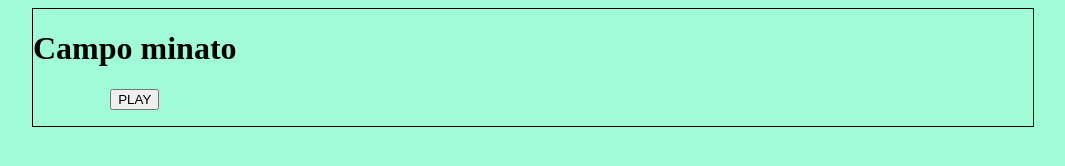
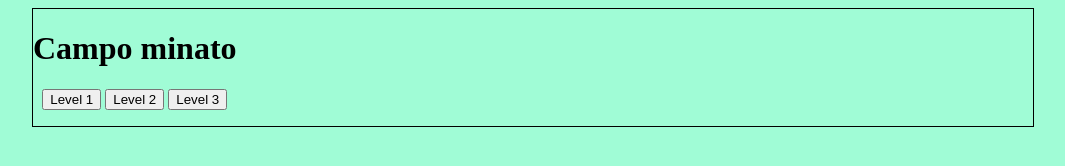
Before and after one commit to Thunderbird93/js-campominato-dom, a plain HTML site: page index.html in a window 1280 px wide. Shown: the whole page, without its empty margins (107-1172 px from the left). Drawn offline with Linux system fonts and the light colour scheme.

Commit message:
[add] btns

```diff
--- a/index.html
+++ b/index.html
@@ -15,12 +15,15 @@
             <div class="row s-row">
                 <div class="col-12">
                     <h1>Campo minato</h1>
-                    <button class="play">PLAY</button>
+                    <button class="play lev1">Level 1</button>
+                    <button class="play lev2">Level 2</button>
+                    <button class="play lev3">Level 3</button>
                 </div>
             </div>
 
             <div class="grid s-grid">
             </div>
+            <div class="risultato"></div>
         </div>
         <script src='app.js'></script>
     </body>
--- a/style.css
+++ b/style.css
@@ -36,6 +36,8 @@ body {
     background-color: whitesmoke;
 }
 
+
+
 .cell.active {
     background-color: green;
 }
```
